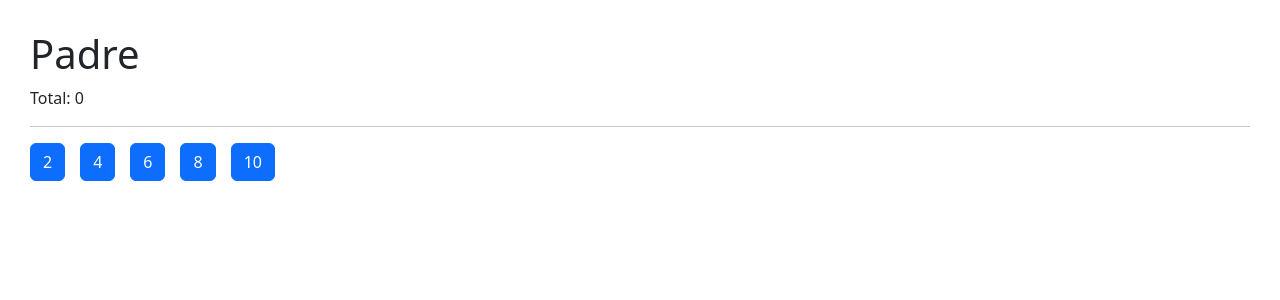
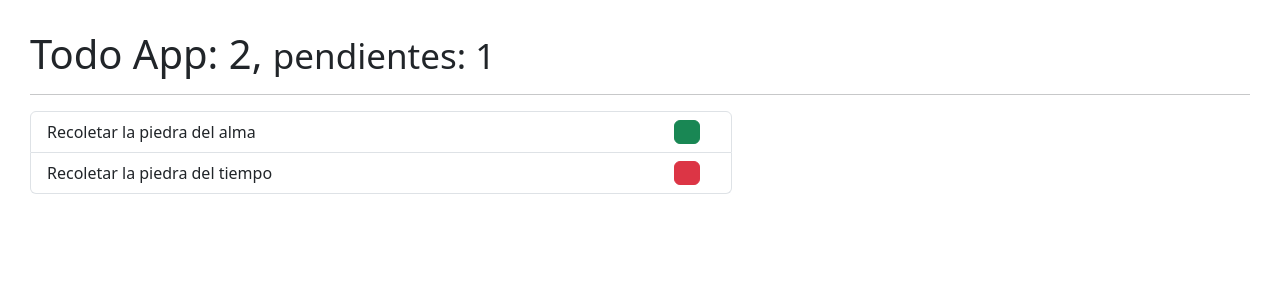
Before and after one commit to yiyo1989/hook-app, a React (Vite) app: page / in a window 1280 px wide. Shown: the top 300 px of the page. Built offline with nearby package versions, Linux system fonts and the light colour scheme.

Commit message:
- intro useReducer

```diff
--- a/package.json
+++ b/package.json
@@ -11,6 +11,7 @@
   },
   "dependencies": {
     "hook-app": "file:",
+    "prop-types": "^15.8.1",
     "react": "^18.3.1",
     "react-dom": "^18.3.1"
   },
--- a/src/03-examples/PokemonCard.jsx
+++ b/src/03-examples/PokemonCard.jsx
@@ -1,3 +1,5 @@
+import PropTypes from "prop-types";
+
 export const PokemonCard = ({ id, name, sprites = [] }) => {
   return (
     <section style={{ height: 200 }}>
@@ -12,3 +14,7 @@ export const PokemonCard = ({ id, name, sprites = [] }) => {
     </section>
   );
 };
+
+PokemonCard.propTypes = {
+  name: PropTypes.string,
+};
--- /dev/null
+++ b/src/08-useReducer/ToDoApp.jsx
@@ -0,0 +1,37 @@
+import { useReducer } from "react";
+import { ToDoList } from "./ToDoList";
+import { toDoReducer } from "./toDoReducer";
+
+const initialState = [
+  {
+    id: new Date().getTime(),
+    description: "Recoletar la piedra del alma",
+    done: false,
+  },
+  {
+    id: new Date().getTime() * 3,
+    description: "Recoletar la piedra del tiempo",
+    done: true,
+  },
+];
+
+export const ToDoApp = () => {
+  const [toDos, dispatch] = useReducer(toDoReducer, initialState);
+
+  return (
+    <>
+      <h1>
+        Todo App: {toDos.length},{" "}
+        <small>
+          pendientes: {toDos.filter((item) => item.done === false).length}
+        </small>
+      </h1>
+      <hr />
+      <div className="row">
+        <div className="col-7">
+          <ToDoList toDos={toDos} />
+        </div>
+      </div>
+    </>
+  );
+};
--- /dev/null
+++ b/src/08-useReducer/ToDoList.jsx
@@ -0,0 +1,19 @@
+export const ToDoList = ({ toDos = [] }) => {
+  return (
+    <>
+      <ul className="list-group">
+        {toDos.map((toDo) => (
+          <li
+            key={toDo.id}
+            className="list-group-item d-flex justify-content-between"
+          >
+            <span className="align-self-center">{toDo.description}</span>
+            <button
+              className={`btn ${toDo.done ? "btn-danger" : "btn-success"}`}
+            ></button>
+          </li>
+        ))}
+      </ul>
+    </>
+  );
+};
--- /dev/null
+++ b/src/08-useReducer/intro-reducer.js
@@ -0,0 +1,34 @@
+const data = [
+  {
+    id: 1,
+    description: "Tomar la gema del infinito",
+    done: false,
+  },
+];
+
+//ToDos lista de tareas por hacer el infles to Do
+const toDosReduce = (state = data, action = {}) => {
+  switch (action.type) {
+    case "add":
+      return [...data, action.payload];
+    default:
+      break;
+  }
+
+  return state;
+};
+
+const newData = {
+  id: 1,
+  description: "Tomar la gema del poder",
+  done: false,
+};
+
+const addToDos = {
+  type: "add",
+  payload: newData,
+};
+
+let toDos = toDosReduce(data, addToDos);
+
+console.log(toDos);
--- /dev/null
+++ b/src/08-useReducer/toDoReducer.js
@@ -0,0 +1,9 @@
+export const toDoReducer = (initialState, action = {}) => {
+  switch (action.type) {
+    case "add":
+      throw new Error("Error guardando");
+
+    default:
+      return initialState;
+  }
+};
--- a/src/main.jsx
+++ b/src/main.jsx
@@ -1,6 +1,7 @@
 import { StrictMode } from "react";
 import { createRoot } from "react-dom/client";
 import "./index.css";
+import { ToDoApp } from "./08-useReducer/ToDoApp";
 //import { HooksApp } from './HooksApp'
 //import { CounterApp } from './01-useState/CounterApp'
 //import { CounterCustomHook } from './01-useState/CounterCustomHook';
@@ -8,10 +9,11 @@ import "./index.css";
 // import { FormCustomHook } from "./02-useEffect/FormCustomHook";
 //import { MultipleCustomHook } from "./03-examples/MultipleCustomHook";
 //import { FocusScreen } from "./04-useRef/FocusScreen";
-import { Padre } from "./07-tarea-memo/Padre";
+//import { Padre } from "./07-tarea-memo/Padre";
+//import "./08-useReducer/intro-reducer";
 
 createRoot(document.getElementById("root")).render(
   // <StrictMode>
-  <Padre />
+  <ToDoApp />
   /* </StrictMode> */
 );
```
Also changed, not shown: 1 other file (tests, documents, lock files or other folders).
